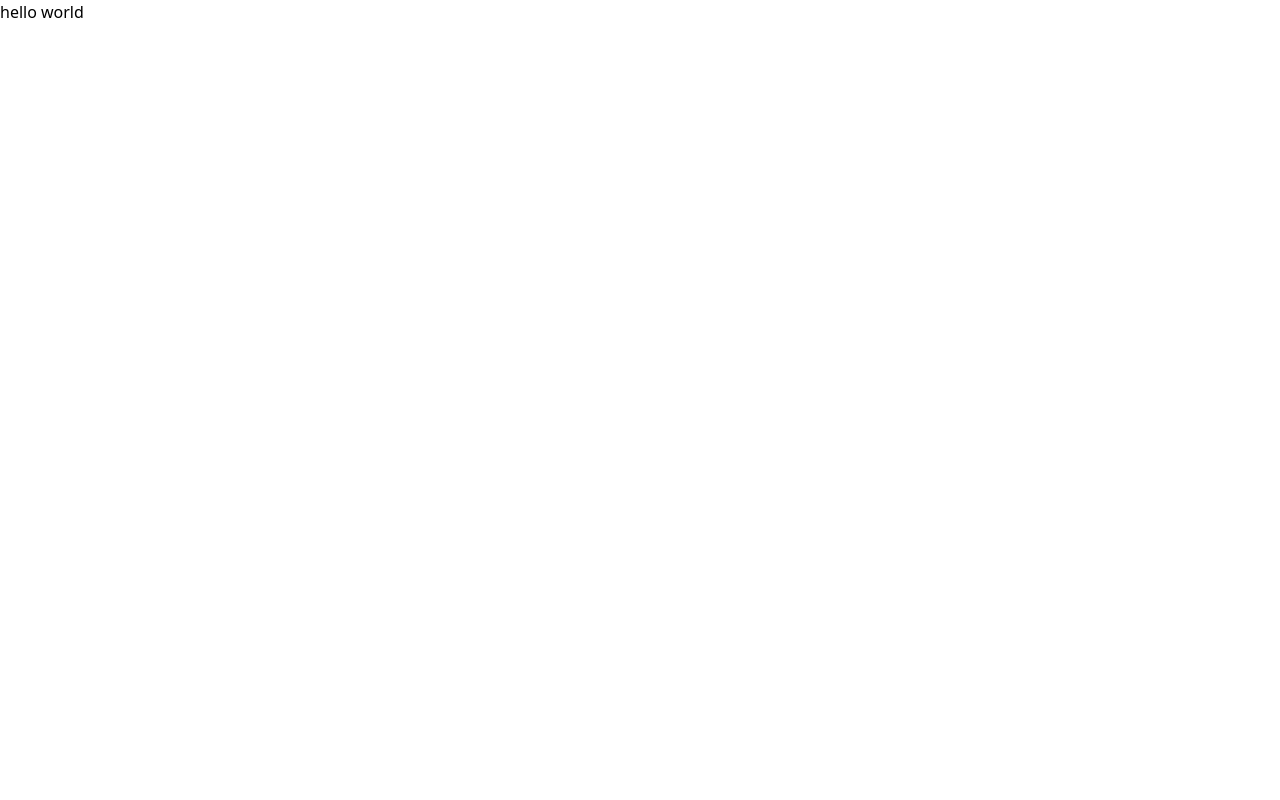
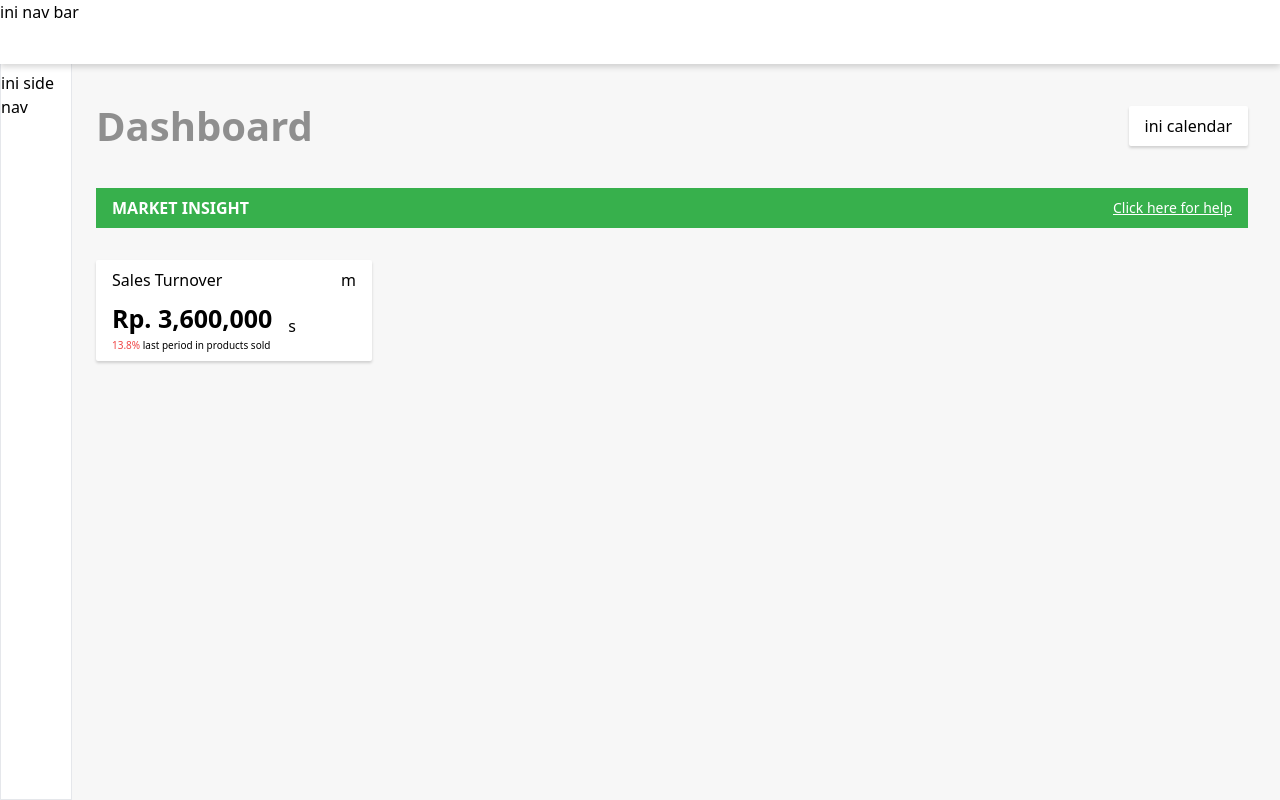
Before and after one commit to eadiyatma/advotics-test, a Vue app: page / in a window 1280 px wide. Built offline with nearby package versions, Linux system fonts and the light colour scheme.

Commit message:
fix something

```diff
--- /dev/null
+++ b/src/components/CardComponent.vue
@@ -0,0 +1,5 @@
+<template>
+  <div class="rounded-[2px] shadow-card py-2 px-4 bg-white flex items-center">
+    <slot />
+  </div>
+</template>
--- a/src/components/DashboardComponent.vue
+++ b/src/components/DashboardComponent.vue
@@ -1,3 +1,16 @@
+<script setup>
+import SidebarComponent from "./SidebarComponent.vue";
+import LayoutComponent from "./LayoutComponent.vue";
+import NavbarComponent from "./NavbarComponent.vue";
+import DashboardTitle from "./DashboardTitle.vue";
+</script>
+
 <template>
-  <div>hello world</div>
+  <div>
+    <SidebarComponent />
+    <NavbarComponent />
+    <LayoutComponent>
+      <DashboardTitle />
+    </LayoutComponent>
+  </div>
 </template>
--- /dev/null
+++ b/src/components/DashboardTitle.vue
@@ -0,0 +1,27 @@
+<script setup>
+import CardComponent from "./CardComponent.vue";
+import MarketInsightComponent from "./MarketInsightComponent.vue";
+import InfoComponent from "./InfoComponent.vue";
+</script>
+
+<template>
+  <div class="flex flex-col gap-8">
+    <div class="flex justify-between items-center">
+      <!-- title dashboard -->
+      <h1 class="text-title font-bold">Dashboard</h1>
+      <!-- calendar -->
+      <div>
+        <CardComponent> ini calendar</CardComponent>
+      </div>
+    </div>
+
+    <!-- title market insight -->
+    <MarketInsightComponent />
+
+    <!-- info -->
+    <InfoComponent />
+
+    <!-- chart and list selling / competitor -->
+    <div class="flex"></div>
+  </div>
+</template>
--- /dev/null
+++ b/src/components/InfoComponent.vue
@@ -0,0 +1,26 @@
+<script setup>
+import CardComponent from "./CardComponent.vue";
+</script>
+
+<template>
+  <div class="max-w-[276px]">
+    <CardComponent class="flex-col gap-2">
+      <!-- label and option -->
+      <div class="flex justify-between item-center w-full">
+        <div class="capitalize">sales turnover</div>
+        <div>m</div>
+      </div>
+      <div class="w-full flex items-center gap-4">
+        <!-- info -->
+        <div class="flex flex-col">
+          <div class="text-[25px] font-bold">Rp. 3,600,000</div>
+          <div class="text-[10px]">
+            <span class="text-red-500">13.8%</span> last period in products sold
+          </div>
+        </div>
+        <!-- icon -->
+        <div>s</div>
+      </div>
+    </CardComponent>
+  </div>
+</template>
--- /dev/null
+++ b/src/components/LayoutComponent.vue
@@ -0,0 +1,5 @@
+<template>
+  <div class="pl-24 py-24 bg-background h-screen pr-8">
+    <slot />
+  </div>
+</template>
--- /dev/null
+++ b/src/components/MarketInsightComponent.vue
@@ -0,0 +1,10 @@
+<template>
+  <div>
+    <div
+      class="px-4 py-2 bg-primary text-white flex justify-between items-center"
+    >
+      <h2 class="uppercase font-bold">market insight</h2>
+      <a class="underline text-sm">Click here for help</a>
+    </div>
+  </div>
+</template>
--- /dev/null
+++ b/src/components/NavbarComponent.vue
@@ -0,0 +1,3 @@
+<template>
+  <nav class="fixed top-0 h-16 w-full bg-white shadow-navbar">ini nav bar</nav>
+</template>
--- /dev/null
+++ b/src/components/SidebarComponent.vue
@@ -0,0 +1,5 @@
+<template>
+  <nav class="h-screen border w-[72px] fixed bg-white pt-[70px]">
+    ini side nav
+  </nav>
+</template>
--- a/tailwind.config.js
+++ b/tailwind.config.js
@@ -5,12 +5,18 @@ module.exports = {
   theme: {
     extend: {
       colors: {
-        primary: "#8362F2",
-        secondary: "#525252",
-        stars: "#FFC107",
-        error: '#F5587B',
-        background: 'rgba(245, 245, 245, 0.75)',
+        primary: "#37B04C",
+        background: '#F7F7F7',
+        title: '#707070C4'
       },
+      boxShadow: {
+        'navbar': '0px 3px 6px #00000029',
+        'card': '0px 2px 3px #00000029'
+      },
+      fontSize: {
+        'title': '40px',
+        'subtitle': '20px',
+      }
     },
   },
   plugins: [],
```
